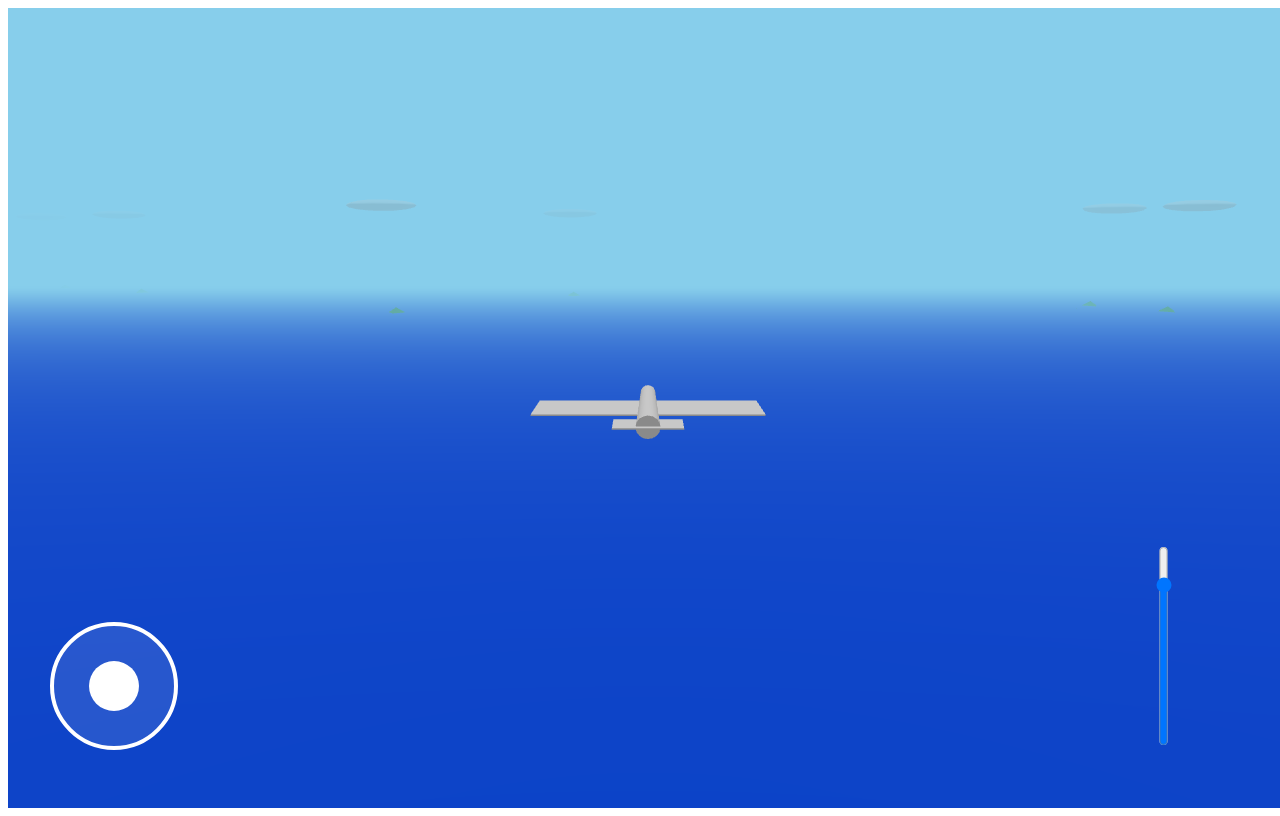
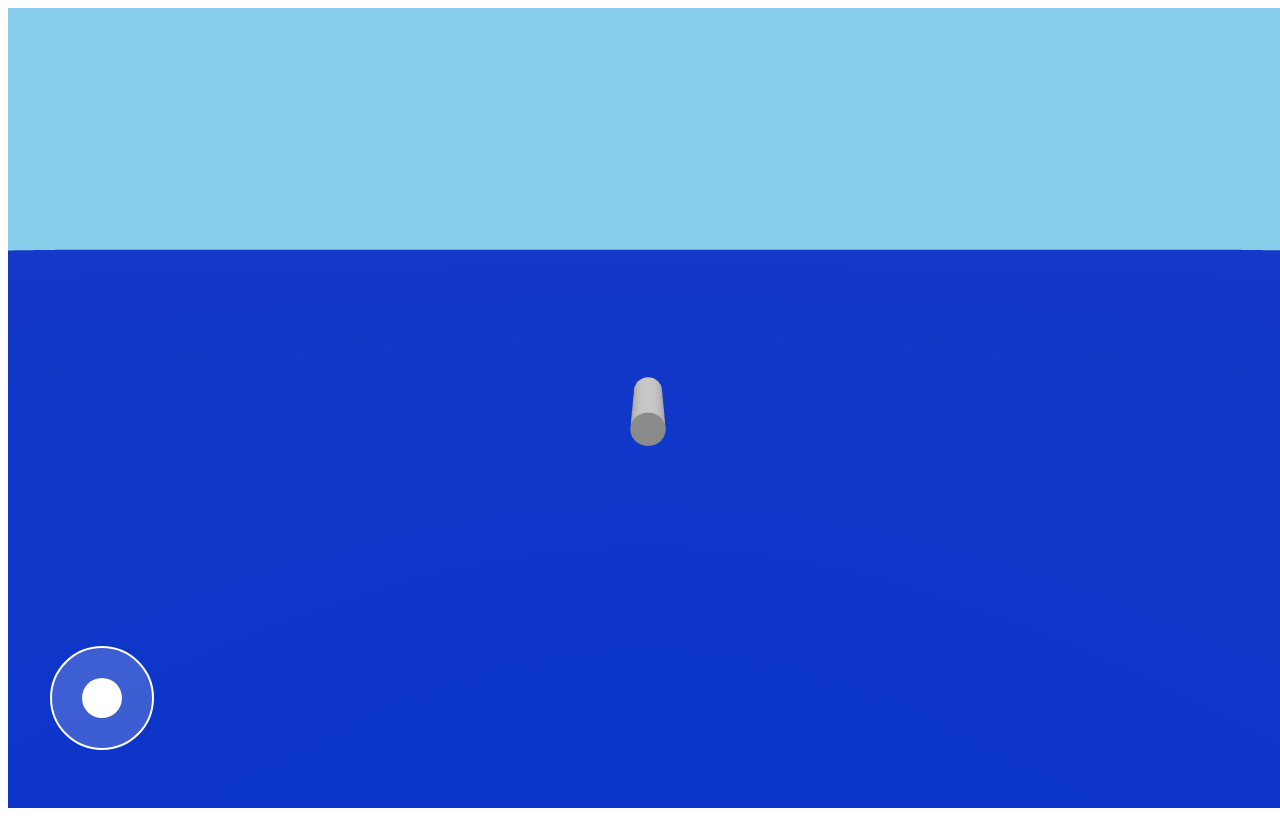
Before and after one commit to pritam0608059-stack/flight-sim-game, a Next.js app: page / in a window 1280 px wide. Built offline with nearby package versions, Linux system fonts and the light colour scheme.

Commit message:
Refactor GeoFS_Final_Stable to Game component

```diff
--- a/app/page.js
+++ b/app/page.js
@@ -2,63 +2,42 @@
 import React, { useEffect, useRef, useState } from 'react';
 import * as THREE from 'three';
 
-export default function GeoFS_Final_Stable() {
+export default function Game() {
   const mountRef = useRef(null);
   const [joy, setJoy] = useState({ x: 0, y: 0 });
-  const [throttle, setThrottle] = useState(0.8);
   const move = useRef({ x: 0, y: 0 });
   const speed = useRef(0.8);
 
   useEffect(() => {
     const scene = new THREE.Scene();
     scene.background = new THREE.Color(0x87ceeb);
-    scene.fog = new THREE.Fog(0x87ceeb, 100, 2500);
-
     const camera = new THREE.PerspectiveCamera(75, window.innerWidth / window.innerHeight, 0.1, 5000);
     const renderer = new THREE.WebGLRenderer({ antialias: true });
     renderer.setSize(window.innerWidth, window.innerHeight);
-    renderer.setPixelRatio(window.devicePixelRatio);
     mountRef.current.appendChild(renderer.domElement);
 
     scene.add(new THREE.AmbientLight(0xffffff, 0.8), new THREE.DirectionalLight(0xffffff, 1));
 
-    // ENVIRONMENT
-    const ocean = new THREE.Mesh(new THREE.PlaneGeometry(20000, 20000), new THREE.MeshStandardMaterial({ color: 0x0055ff }));
-    ocean.rotation.x = -Math.PI / 2;
-    scene.add(ocean);
+    // Ground/Water
+    const water = new THREE.Mesh(new THREE.PlaneGeometry(10000, 10000), new THREE.MeshStandardMaterial({ color: 0x0044ff }));
+    water.rotation.x = -Math.PI / 2;
+    scene.add(water);
 
-    for (let i = 0; i < 40; i++) {
-      const island = new THREE.Mesh(new THREE.ConeGeometry(50, 30, 4), new THREE.MeshStandardMaterial({ color: 0x228b22 }));
-      island.position.set(Math.random() * 6000 - 3000, 0, Math.random() * 6000 - 3000);
-      scene.add(island);
-      const cloud = new THREE.Mesh(new THREE.SphereGeometry(25, 8, 8), new THREE.MeshStandardMaterial({ color: 0xffffff, transparent: true, opacity: 0.6 }));
-      cloud.position.set(island.position.x, 300, island.position.z);
-      cloud.scale.set(4, 0.6, 2);
-      scene.add(cloud);
-    }
+    // Simple Plane
+    const plane = new THREE.Group();
+    const body = new THREE.Mesh(new THREE.CylinderGeometry(0.5, 0.5, 4), new THREE.MeshStandardMaterial({ color: 0xffffff }));
+    body.rotation.x = Math.PI/2;
+    plane.add(body);
+    scene.add(plane);
+    plane.position.y = 50;
 
-    // PLANE
-    const plane = new THREE.Group();
-    const mat = new THREE.MeshStandardMaterial({ color: 0xffffff });
-    const body = new THREE.Mesh(new THREE.CylinderGeometry(0.7, 0.5, 7, 16), mat);
-    body.rotation.x = Math.PI / 2;
-    const wings = new THREE.Mesh(new THREE.BoxGeometry(14, 0.1, 2.8), mat);
-    const tail = new THREE.Mesh(new THREE.BoxGeometry(4, 0.1, 1.5), mat);
-    tail.position.z = 3;
-    plane.add(body, wings, tail);
-    scene.add(plane);
-    plane.position.y = 200;
-
-    let pitch = 0;
     const animate = () => {
       requestAnimationFrame(animate);
-      // Fixed Blue Screen Logic: Limit Pitch
-      pitch = THREE.MathUtils.clamp(pitch + move.current.y * 0.02, -0.6, 0.6);
-      plane.rotation.set(pitch, plane.rotation.y - move.current.x * 0.02, -move.current.x * 0.6);
+      plane.rotation.x = THREE.MathUtils.clamp(plane.rotation.x + move.current.y * 0.02, -0.6, 0.6);
+      plane.rotation.y -= move.current.x * 0.02;
       plane.translateZ(-speed.current);
 
-      const camOffset = new THREE.Vector3(0, 10, 30).applyMatrix4(plane.matrixWorld);
-      camera.position.copy(camOffset);
+      camera.position.copy(new THREE.Vector3(0, 5, 15).applyMatrix4(plane.matrixWorld));
       camera.lookAt(plane.position);
       renderer.render(scene, camera);
     };
@@ -66,31 +45,19 @@ export default function GeoFS_Final_Stable() {
     return () => { if(mountRef.current) mountRef.current.innerHTML = ""; };
   }, []);
 
-  const handleJoy = (e) => {
-    const t = e.touches;
-    const rect = e.currentTarget.getBoundingClientRect();
-    const dx = t.clientX - (rect.left + rect.width / 2);
-    const dy = t.clientY - (rect.top + rect.height / 2);
-    const lim = 45;
-    const d = Math.sqrt(dx*dx+dy*dy);
-    const nx = d > lim ? (dx/d)*lim : dx;
-    const ny = d > lim ? (dy/d)*lim : dy;
-    setJoy({ x: nx, y: ny });
-    move.current = { x: nx / lim, y: ny / lim };
-  };
-
   return (
-    <div style={{ width: '100vw', height: '100vh', touchAction: 'none', overflow: 'hidden' }}>
+    <div style={{ width: '100vw', height: '100vh', touchAction: 'none' }}>
       <div ref={mountRef} />
-      {/* JOYSTICK */}
-      <div onTouchMove={handleJoy} onTouchEnd={() => {setJoy({x:0,y:0}); move.current={x:0,y:0}}}
-        style={{ position: 'absolute', bottom: '50px', left: '50px', width: '120px', height: '120px', borderRadius: '50%', border: '4px solid white', background: 'rgba(255,255,255,0.1)' }}>
-        <div style={{ width: '50px', height: '50px', background: 'white', borderRadius: '50%', position: 'absolute', left: '35px', top: '35px', transform: `translate(${joy.x}px, ${joy.y}px)` }} />
-      </div>
-      {/* SPEED */}
-      <div style={{ position: 'absolute', bottom: '50px', right: '50px' }}>
-        <input type="range" min="0.2" max="5.0" step="0.1" orient="vertical" onChange={(e) => { setThrottle(e.target.value); speed.current = parseFloat(e.target.value); }} style={{ appearance: 'slider-vertical', height: '200px' }} />
+      <div onTouchMove={(e) => {
+        const t = e.touches;
+        const dx = t.clientX - 100;
+        const dy = t.clientY - (window.innerHeight - 100);
+        setJoy({ x: dx/2, y: dy/2 });
+        move.current = { x: dx/50, y: dy/50 };
+      }} onTouchEnd={() => {setJoy({x:0,y:0}); move.current={x:0,y:0}}}
+      style={{ position:'absolute', bottom:'50px', left:'50px', width:'100px', height:'100px', borderRadius:'50%', border:'2px solid white', background:'rgba(255,255,255,0.2)' }}>
+        <div style={{ width:'40px', height:'40px', background:'#fff', borderRadius:'50%', position:'absolute', left:'30px', top:'30px', transform:`translate(${joy.x}px, ${joy.y}px)` }} />
       </div>
     </div>
   );
-}
+  }
```
